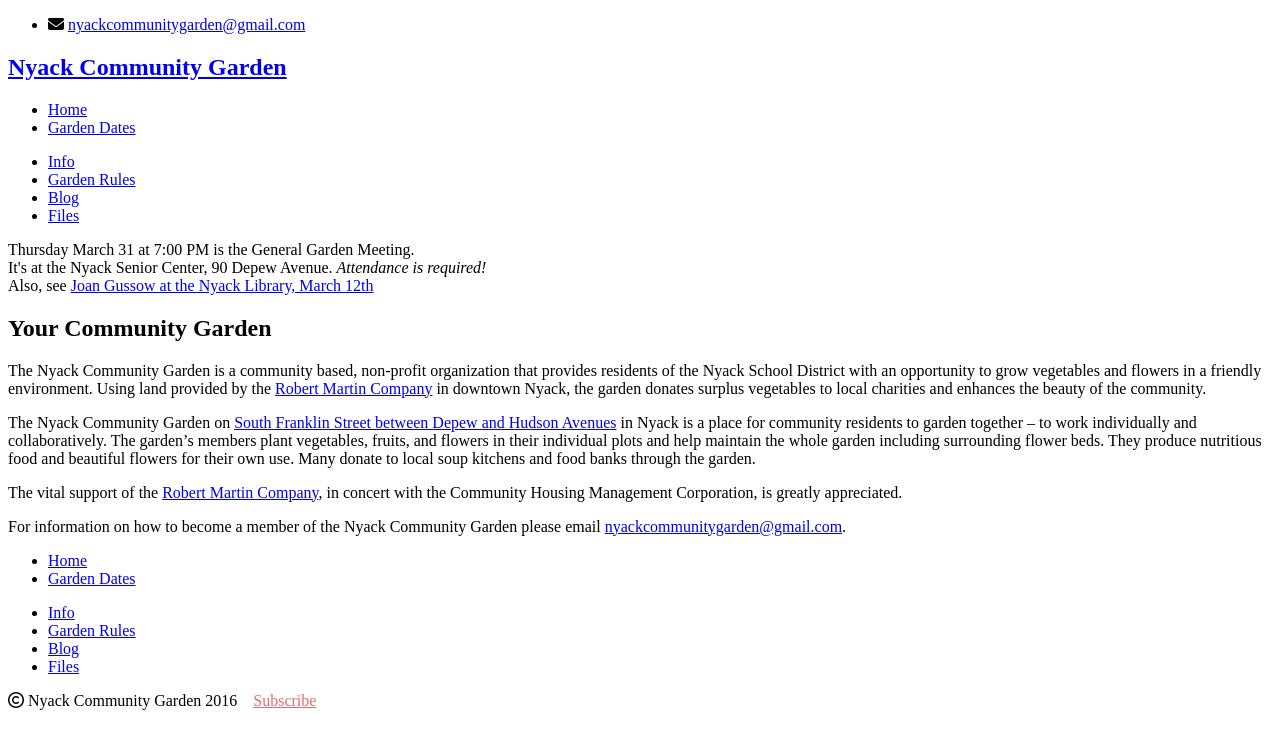
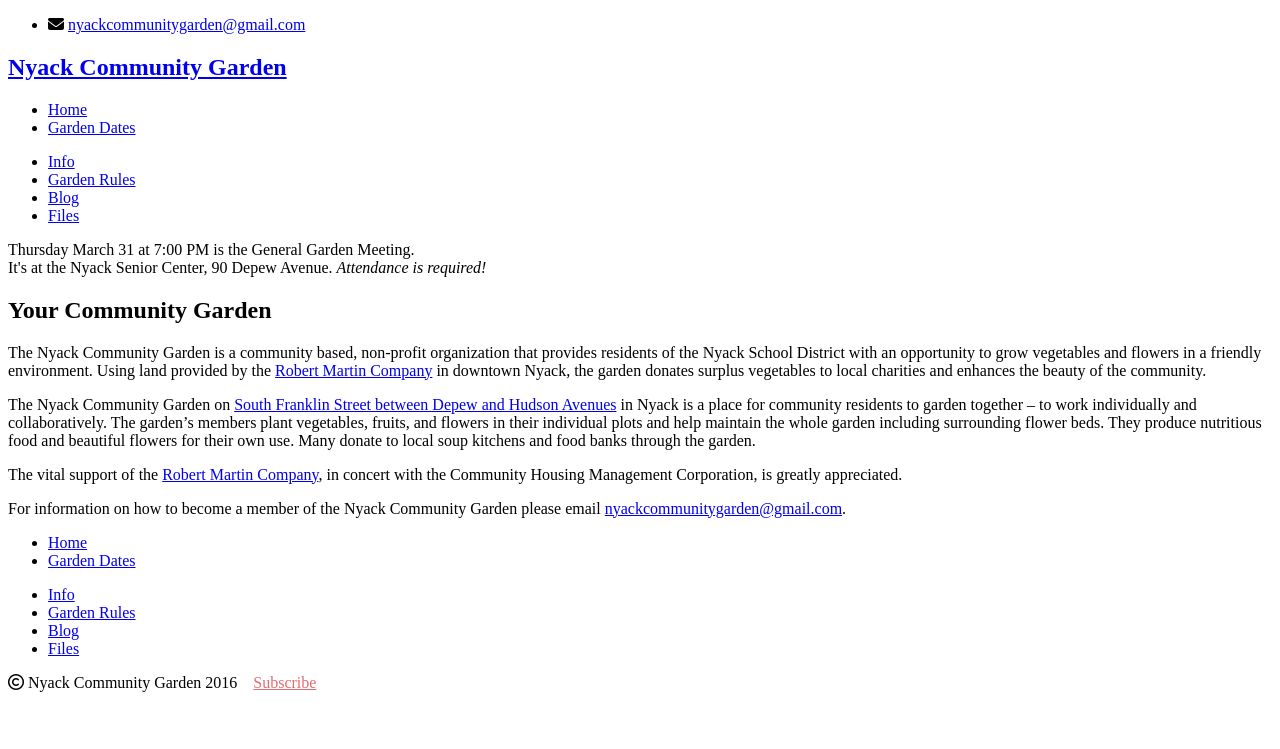
Before and after one commit to bosborne/nyackcommunitygarden, a Jekyll site: the page built from index.html, in a window 1280 px wide. Shown: the top 749 px of the page. Built offline with Jekyll 4.4.1, drawn with Linux system fonts in a browser that asks for light colours; nearby versions of some CDN libraries; library files that are not in the unit come from our copies.

Commit message:
Comment out

```diff
--- a/_layouts/default.html
+++ b/_layouts/default.html
@@ -40,7 +40,7 @@
         <div class="bannerbox">
         Thursday March 31 at 7:00 PM is the General Garden Meeting.<br>
 It's at the Nyack Senior Center, 90 Depew Avenue. <i>Attendance is required!</i><br>
-Also, see <a href="http://nyackcommunitygarden.info/blog/joan-gussow-at-the-nyack-library">Joan Gussow at the Nyack Library, March 12th</a>
+<!-- Also, see <a href="http://nyackcommunitygarden.info/blog/joan-gussow-at-the-nyack-library">Joan Gussow at the Nyack Library, March 12th</a> -->
         </div>
     		{{ content }}
     	</div>
```
